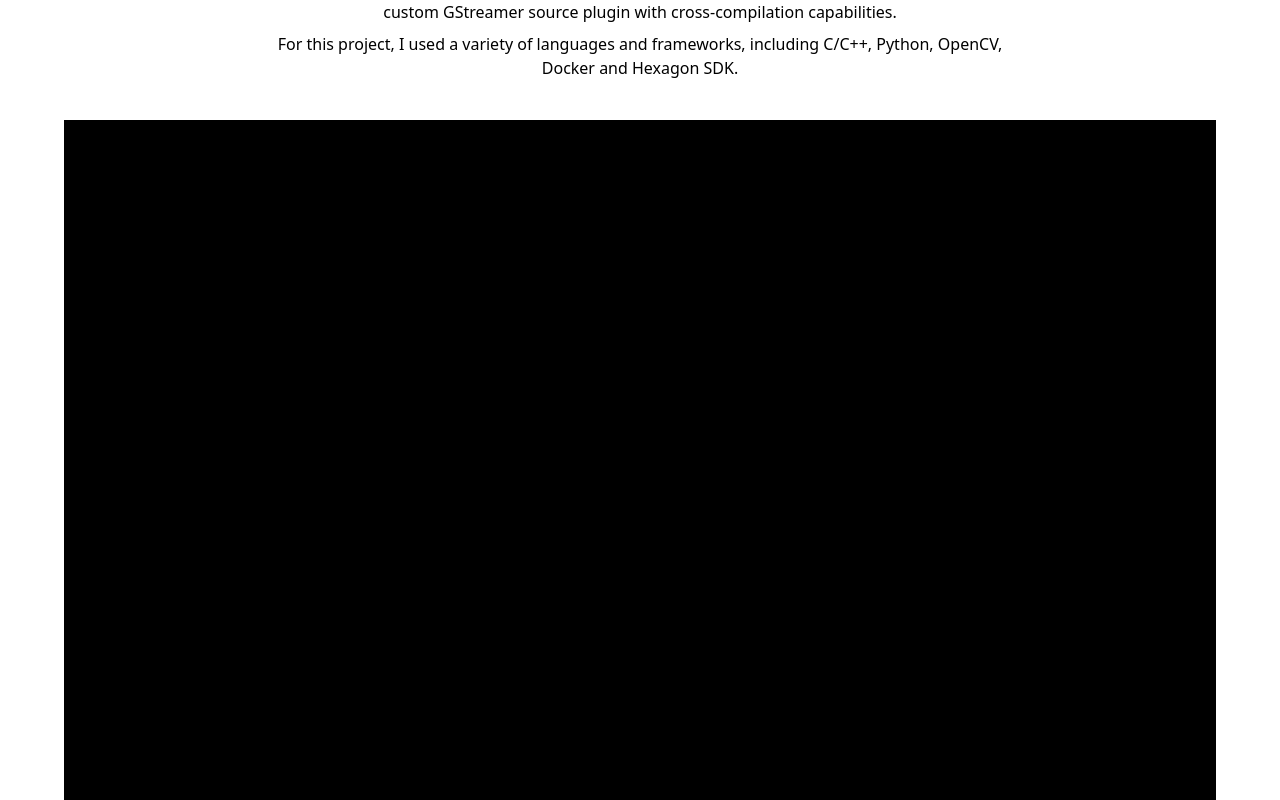
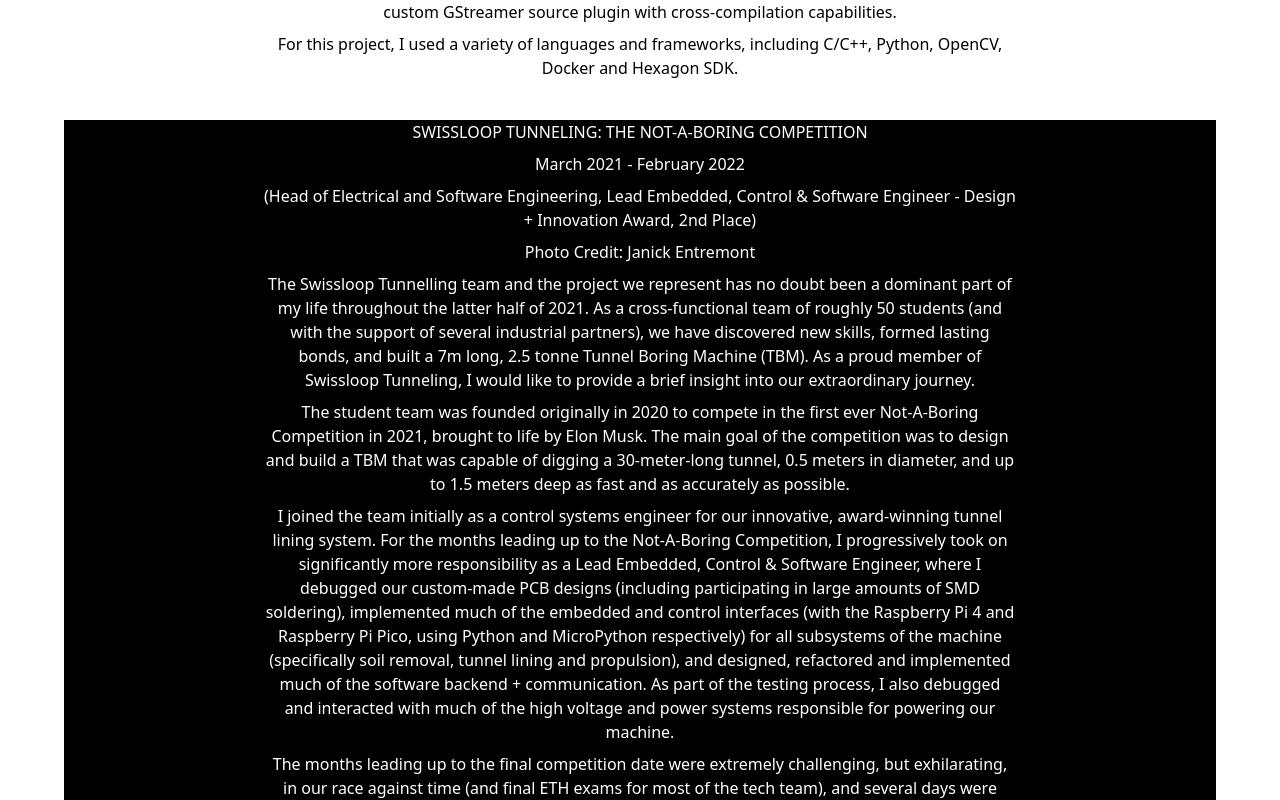
Before and after one commit to arcgt/my-portfolio, a React (Vite) app: page /portfolio in a window 1280 px wide. Shown: the part 424-1224 px from the top of the page. Built offline with nearby package versions, Linux system fonts and the light colour scheme.

Commit message:
fix text background

```diff
--- a/src/pages/portfolio/PortfolioPage.tsx
+++ b/src/pages/portfolio/PortfolioPage.tsx
@@ -2,10 +2,10 @@
 
 const PortfolioPage: React.FC = () => {
   const div_1 = "flex flex-col items-center w-full space-y-2 px-4 text-center bg-white text-black px-50 py-4";
-  const div_2 = "flex flex-col items-center w-full space-y-2 px-4 text-center bg-black px-50";
+  const div_2 = "flex flex-col items-center w-full space-y-2 px-4 text-center bg-black text-white px-50";
 
   return (
-    <section className='bg-white p-4 text-black md:p-8'>
+    <section className='p-4 md:p-8'>
       <div className="w-full space-y-6">
         <h1>Portfolio</h1>
         <div className={div_1}>
```
